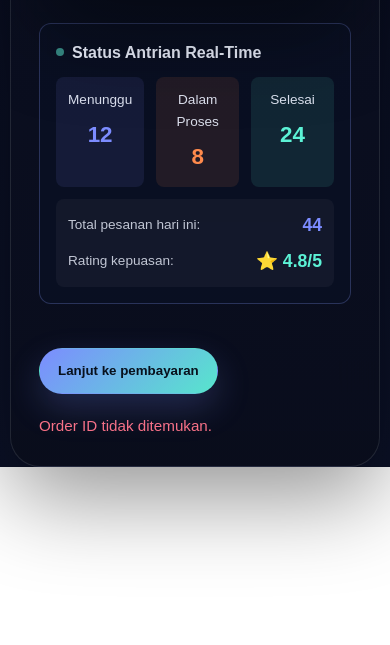
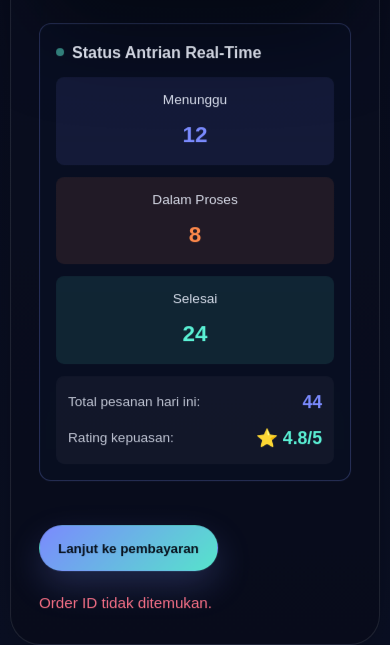
Before and after one commit to JonJavaDev/WebJualan, a website built with Vite: page Queue_Page.html in a window 390 px wide. Shown: the part 1229-1874 px from the top of the page. Before the commit the page ends 1696 px from the top, so only its background shows below. Built offline with nearby package versions, Linux system fonts and the light colour scheme.

Commit message:
Improve queue mobile layout

```diff
--- a/Queue_Page.html
+++ b/Queue_Page.html
@@ -86,16 +86,16 @@
             <span style="display: inline-block; width: 8px; height: 8px; background: #5cf2d6; border-radius: 50%; animation: pulse 2s infinite;"></span>
             Status Antrian Real-Time
           </p>
-          <div style="display: grid; grid-template-columns: 1fr 1fr 1fr; gap: 12px; margin-bottom: 12px;">
-            <div style="padding: 12px; background: rgba(124,140,255,0.1); border-radius: 8px; text-align: center;">
+          <div class="queue-status-grid" style="display: grid; grid-template-columns: 1fr 1fr 1fr; gap: 12px; margin-bottom: 12px;">
+            <div class="queue-status-card" style="padding: 12px; background: rgba(124,140,255,0.1); border-radius: 8px; text-align: center;">
               <p style="margin: 0; font-size: 0.85rem; opacity: 0.9;">Menunggu</p>
               <p style="margin: 6px 0 0 0; font-size: 1.4rem; font-weight: bold; color: #7c8cff;" id="waitingCount">12</p>
             </div>
-            <div style="padding: 12px; background: rgba(255,138,76,0.1); border-radius: 8px; text-align: center;">
+            <div class="queue-status-card" style="padding: 12px; background: rgba(255,138,76,0.1); border-radius: 8px; text-align: center;">
               <p style="margin: 0; font-size: 0.85rem; opacity: 0.9;">Dalam Proses</p>
               <p style="margin: 6px 0 0 0; font-size: 1.4rem; font-weight: bold; color: #ff8a4c;" id="processingCount">8</p>
             </div>
-            <div style="padding: 12px; background: rgba(92,242,214,0.1); border-radius: 8px; text-align: center;">
+            <div class="queue-status-card" style="padding: 12px; background: rgba(92,242,214,0.1); border-radius: 8px; text-align: center;">
               <p style="margin: 0; font-size: 0.85rem; opacity: 0.9;">Selesai</p>
               <p style="margin: 6px 0 0 0; font-size: 1.4rem; font-weight: bold; color: #5cf2d6;" id="completedCount">24</p>
             </div>
--- a/assets/styles.css
+++ b/assets/styles.css
@@ -2034,6 +2034,10 @@ summary {
     min-width: 0;
     width: 100%;
   }
+
+  .queue-status-grid {
+    grid-template-columns: 1fr !important;
+  }
 }
 
 @media (prefers-reduced-motion: reduce) {
```
